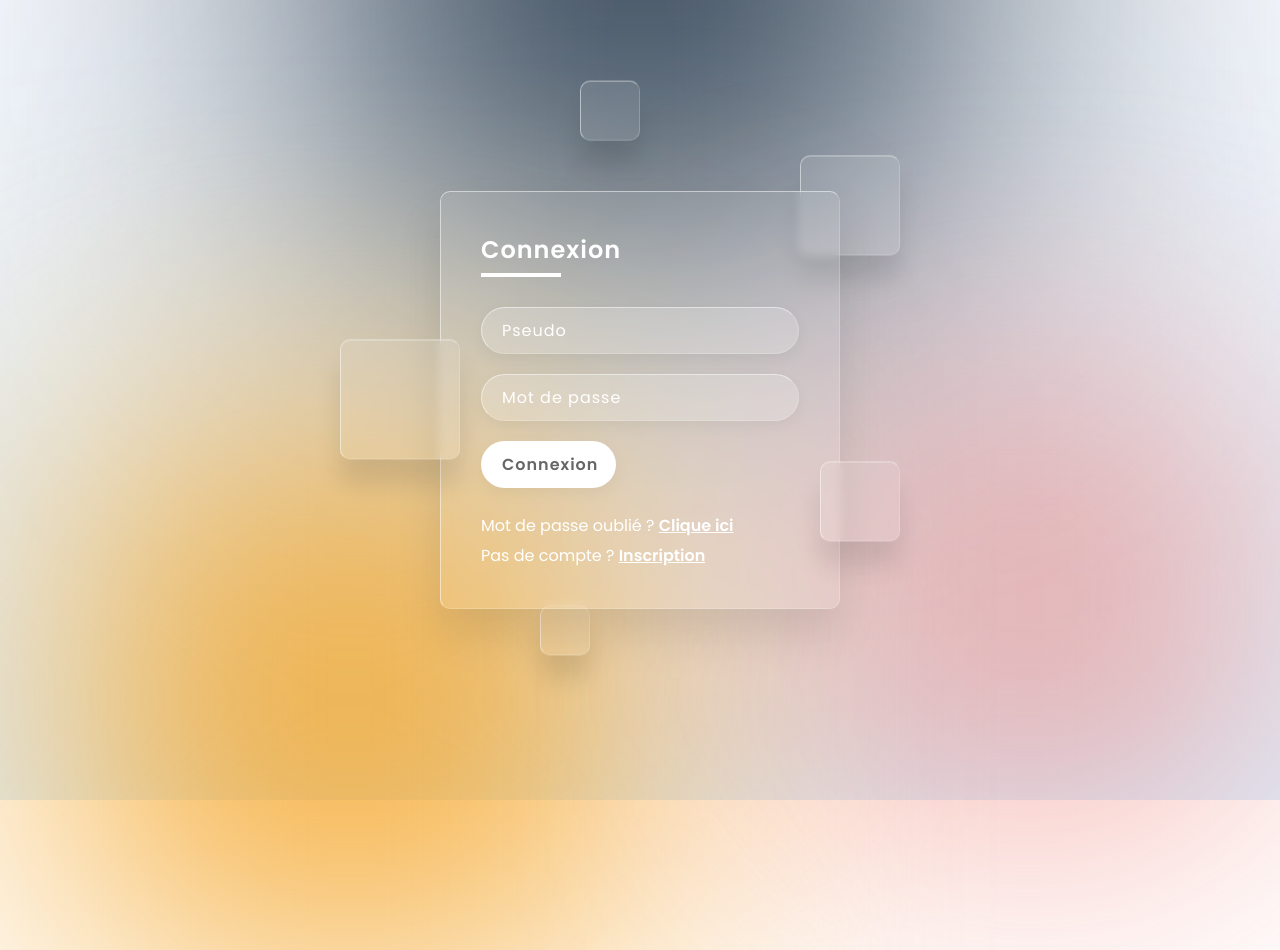
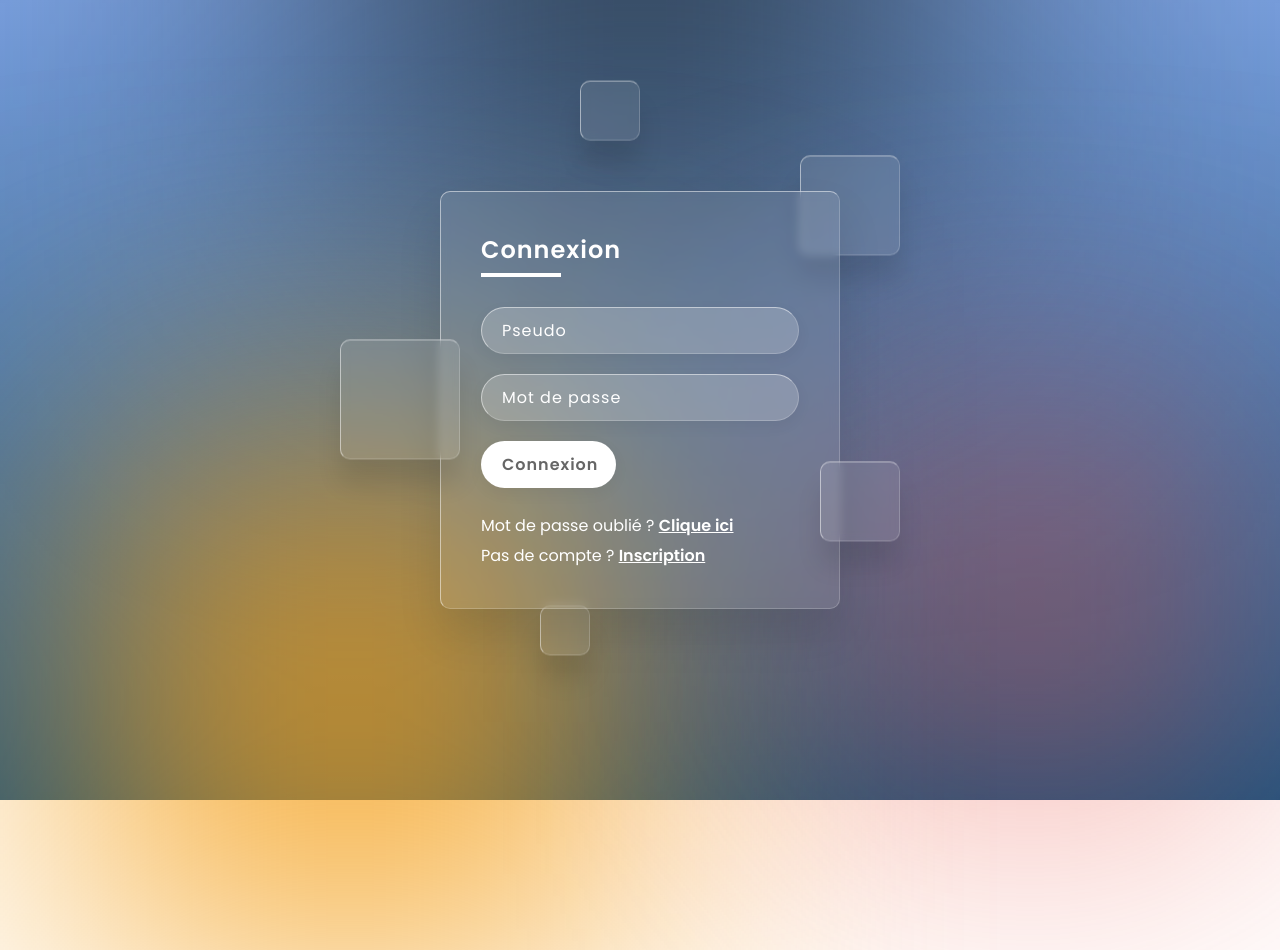
Before and after one commit to PierreKROB/game, a PHP site: page / in a window 1280 px wide. Run offline with PHP 8.4, Linux system fonts and the light colour scheme.

Commit message:
Ajout du fichier index.html

```diff
--- a/index.css
+++ b/index.css
@@ -17,7 +17,7 @@ section
     justify-content: center;
     align-items: center;
     min-height: 100vh;
-    background: linear-gradient(to bottom,#f1f4f9,#dff1ff) ;
+    background: linear-gradient(to bottom,#789edc,#185482) ;
 }
 section .color
 {
```
